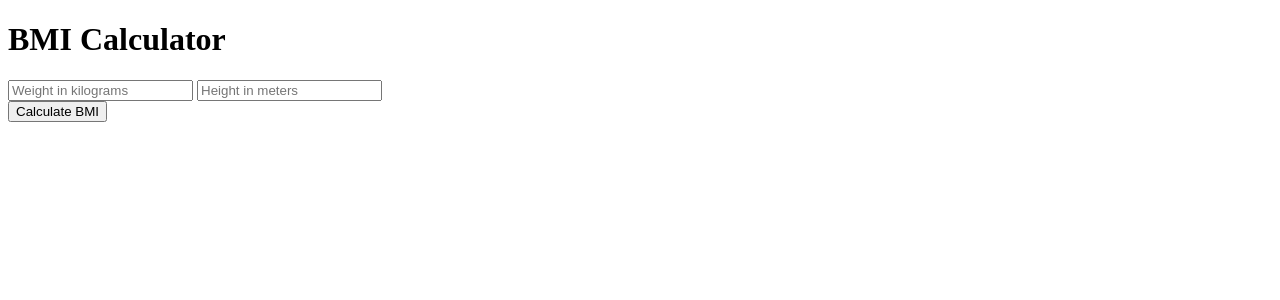
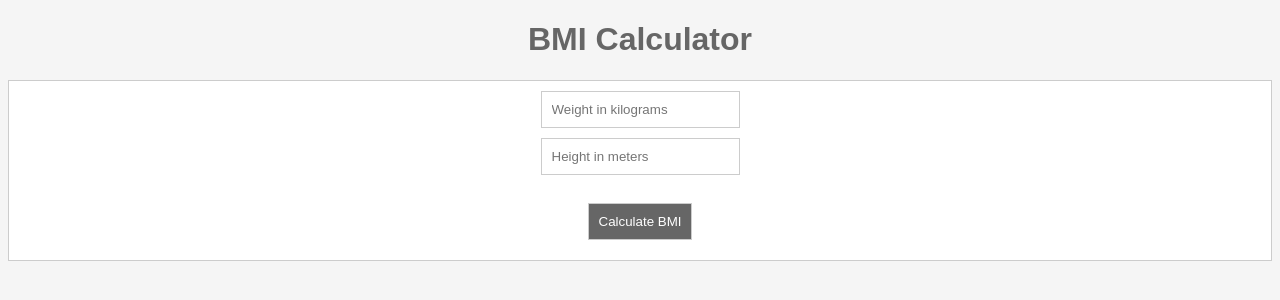
Before and after one commit to LasithRanahewa/BMI-Calculator, a website: page bmiCalculator.html in a window 1280 px wide. Drawn offline with Linux system fonts and the light colour scheme.

Commit message:
add styles

```diff
--- a/bmiCalculator.html
+++ b/bmiCalculator.html
@@ -5,6 +5,48 @@
     <meta charset="UTF-8">
     <meta name="viewport" content="width=device-width, initial-scale=1.0">
     <title>BMI Calculator</title>
+    <style>
+        body {
+            background-color: #f5f5f5;
+            font-family: Arial, Helvetica, sans-serif;
+        }
+
+        h1 {
+            text-align: center;
+            color: #666;
+        }
+
+        form {
+            width: auto;
+            margin: 20px auto;
+            padding: 10px;
+            border: 1px solid #ccc;
+            background: #fff;
+        }
+
+        input {
+            /* center */
+            display: block;
+            margin: 0 auto;
+
+            width: auto;
+            padding: 10px;
+            margin-bottom: 10px;
+            border: 1px solid #ccc;
+        }
+
+        button {
+            display: block;
+            margin: 0 auto;
+            width: auto;
+            padding: 10px;
+            margin-bottom: 10px;
+            border: 1px solid #ccc;
+            background: #666;
+            color: #fff;
+            cursor: pointer;
+        }
+    </style>
 </head>
 
 <body>
```
